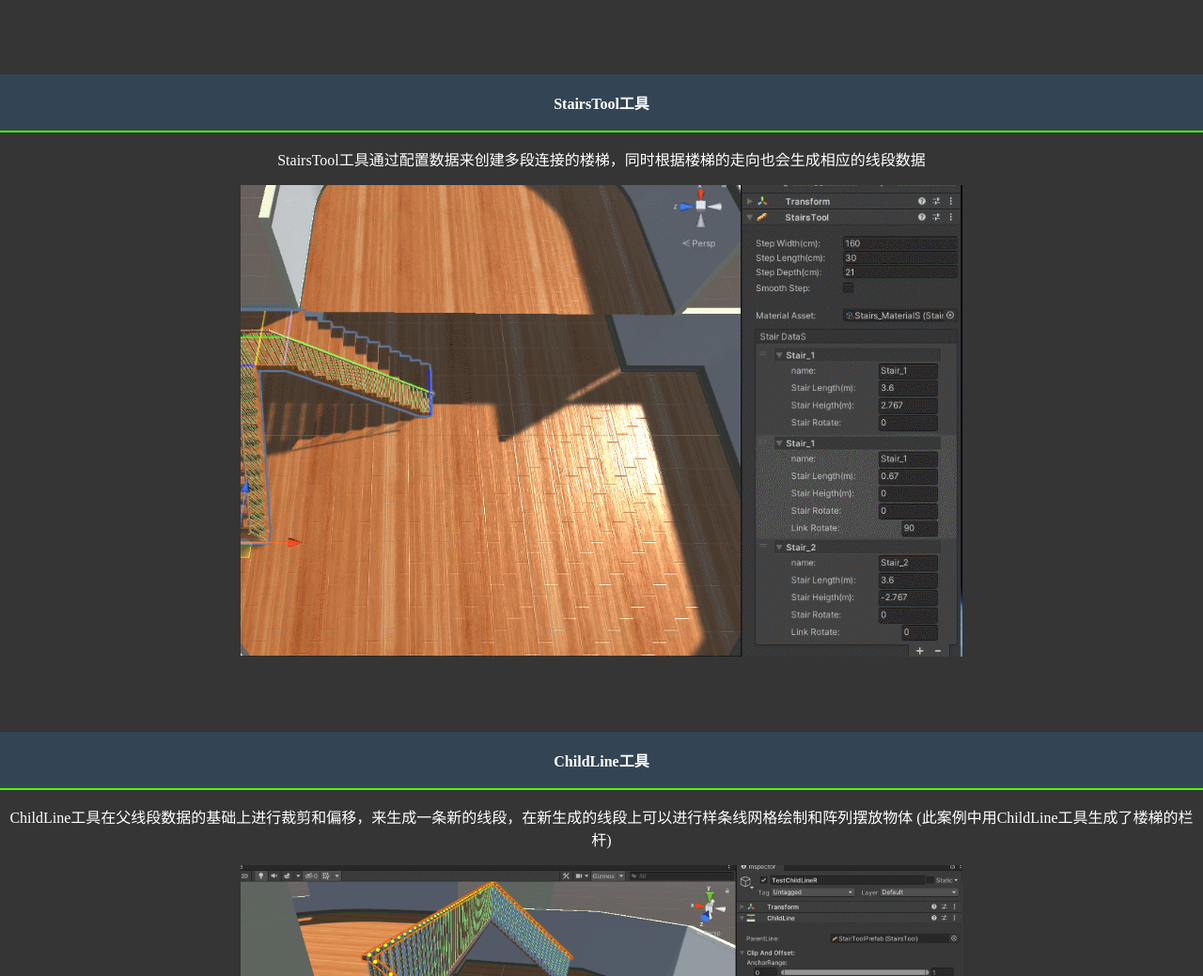
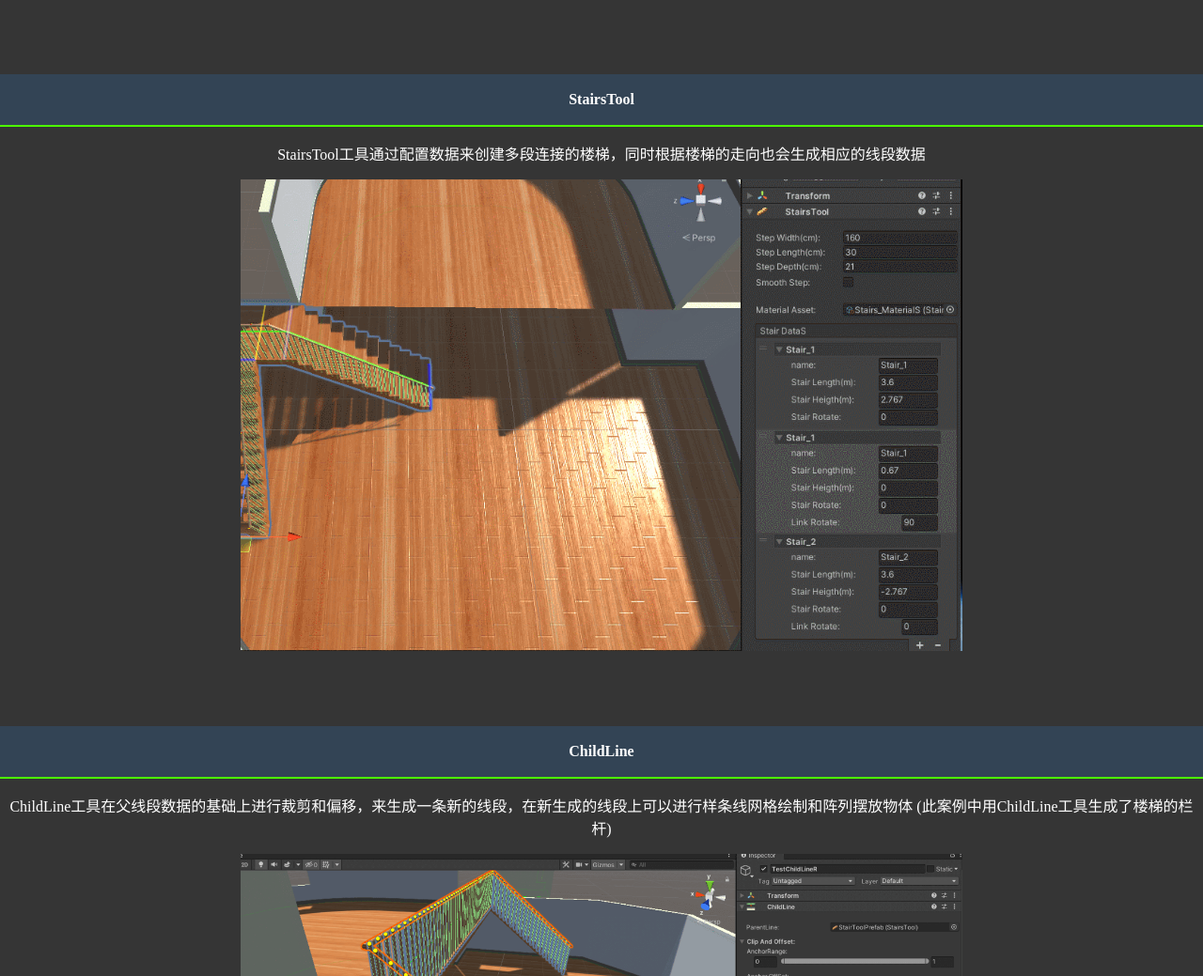
Before and after one commit to XianYu1248/XianYu1248.github.io, a plain HTML site: page index.html in a window 1280 px wide. Shown: the part 1016-2055 px from the top of the page at 94% size. Drawn offline with Linux system fonts and the light colour scheme.

Commit message:
Add files via upload

```diff
--- a/index.html
+++ b/index.html
@@ -37,13 +37,13 @@
     </table>
     <div class="Space"></div>
 
-    <h4 class="bg">StairsTool工具</h4>
+    <h4 class="bg">StairsTool</h4>
     <div class="Line" style="background-color:#4cff00"></div>
     <p>StairsTool工具通过配置数据来创建多段连接的楼梯，同时根据楼梯的走向也会生成相应的线段数据</p>
     <img src="gif/line44.gif" class="Mimg">
     <div class="Space"></div>
 
-    <h4 class="bg">ChildLine工具</h4>
+    <h4 class="bg">ChildLine</h4>
     <div class="Line" style="background-color:#4cff00"></div>
     <p>
         ChildLine工具在父线段数据的基础上进行裁剪和偏移，来生成一条新的线段，在新生成的线段上可以进行样条线网格绘制和阵列摆放物体
```
